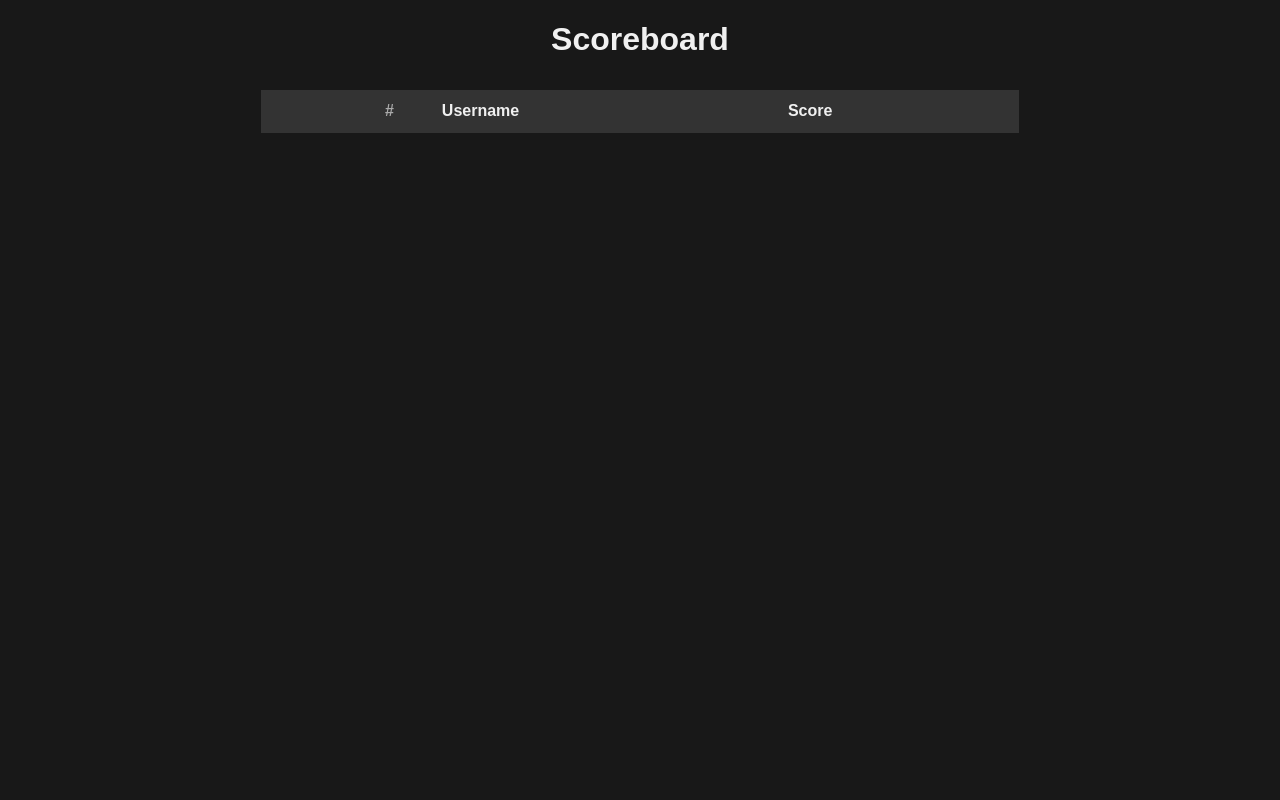
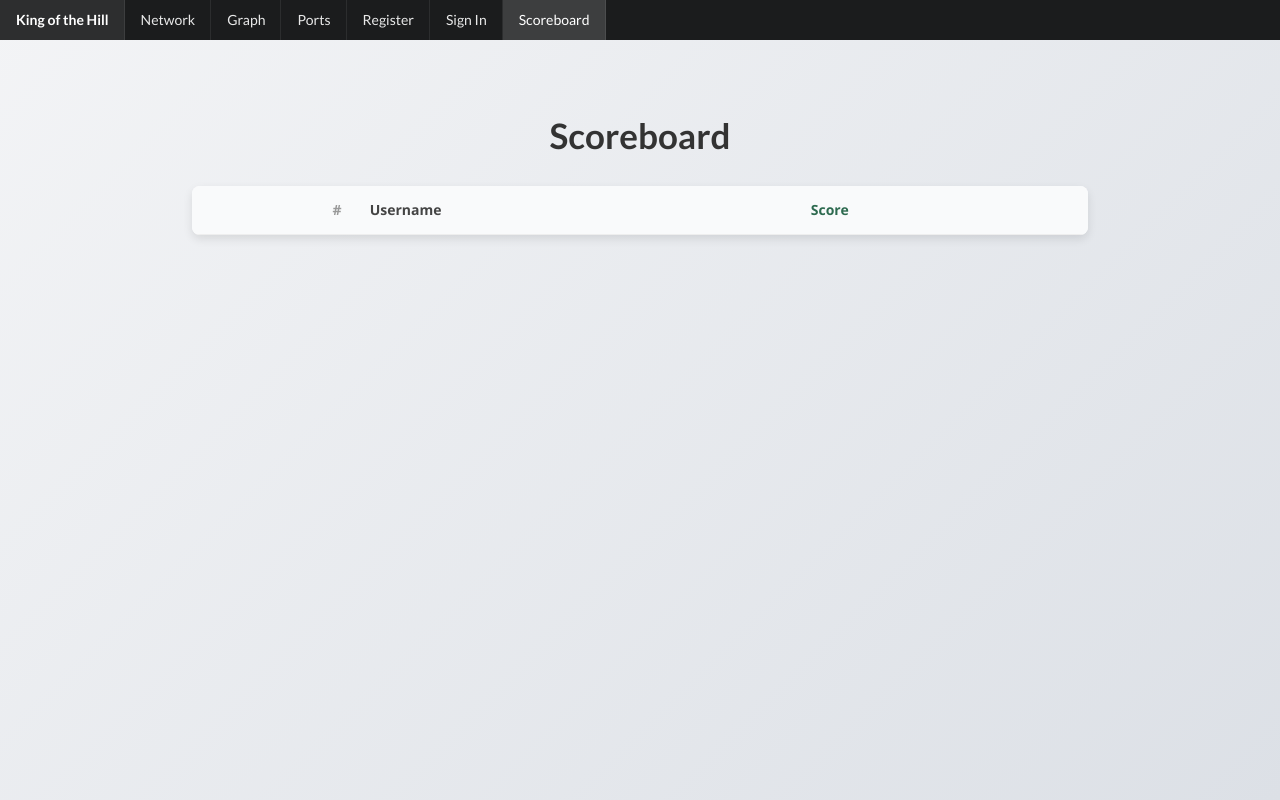
Before and after one commit to Sbabin01/411-Server, a website: page scoreboard.html in a window 1280 px wide. Drawn offline with nearby package versions, Linux system fonts and the light colour scheme; no server answers.

Commit message:
updated scoreboard page and sign in page

```diff
--- a/scoreboard.html
+++ b/scoreboard.html
@@ -1,21 +1,90 @@
 <!DOCTYPE html>
 <html lang="en">
 <head>
-    <meta charset="UTF-8">
+  <meta charset="UTF-8" />
   <title>Scoreboard</title>
+  <meta name="viewport" content="width=device-width, initial-scale=1.0" />
+
+  <!-- ✅ Semantic UI CSS for the navbar -->
+  <link rel="stylesheet" href="https://cdnjs.cloudflare.com/ajax/libs/semantic-ui/2.1.8/semantic.min.css">
+
   <style>
-        body { font-family: Arial, sans-serif; background: #181818; color: #f0f0f0; }
-        h1 { text-align: center; }
-        table { margin: 2em auto; border-collapse: collapse; width: 60%; background: #222; }
-        th, td { padding: 0.75em 1.5em; border-bottom: 1px solid #333; text-align: left; }
-        th { background: #333; }
-        tr:nth-child(even) { background: #242424; }
-        tr:hover { background: #2a2a2a; }
-        .rank { text-align: right; color: #aaa; }
-        .score { font-weight: bold; }
+    /* Background and layout */
+    body {
+      font-family: 'Segoe UI', Tahoma, Geneva, Verdana, sans-serif;
+      background: linear-gradient(135deg, #f3f4f6, #dce0e6);
+      margin: 0;
+      padding-top: 60px;
+    }
+
+    nav.ui.menu {
+      position: fixed;
+      top: 0;
+      width: 100%;
+      z-index: 1000;
+    }
+
+    h1 {
+      text-align: center;
+      color: #333;
+      margin-top: 1.5em;
+      font-size: 2.5em;
+    }
+
+    table {
+      margin: 2em auto;
+      border-collapse: collapse;
+      width: 70%;
+      background: #fff;
+      box-shadow: 0 4px 10px rgba(0, 0, 0, 0.1);
+      border-radius: 8px;
+      overflow: hidden;
+    }
+
+    th, td {
+      padding: 1em;
+      text-align: left;
+      border-bottom: 1px solid #eee;
+    }
+
+    th {
+      background-color: #f9fafb;
+      color: #444;
+    }
+
+    tr:nth-child(even) {
+      background-color: #f6f6f6;
+    }
+
+    tr:hover {
+      background-color: #e0f7fa;
+      transition: background 0.3s;
+    }
+
+    .rank {
+      text-align: right;
+      color: #999;
+    }
+
+    .score {
+      font-weight: bold;
+      color: #2d6a4f;
+    }
   </style>
 </head>
 <body>
+  <!-- ✅ Nav Bar -->
+  <nav class="ui fixed inverted menu">
+    <a href="index.html" class="header item">King of the Hill</a>
+    <a href="index.html" class="item">Network</a>
+    <a href="index.html" class="item">Graph</a>
+    <a href="index.html" class="item">Ports</a>
+    <a href="register.html" class="item">Register</a>
+    <a href="login.html" class="item">Sign In</a>
+    <a href="scoreboard.html" class="active item">Scoreboard</a>
+  </nav>
+
+  <!-- ✅ Scoreboard Content -->
   <h1>Scoreboard</h1>
   <table>
     <thead>
@@ -26,9 +95,11 @@
       </tr>
     </thead>
     <tbody id="scoreboard-body">
-            <!-- Scores will be inserted here -->
+      <!-- Scores will be dynamically inserted here -->
     </tbody>
   </table>
+
+  <!-- ✅ Scoreboard JS -->
   <script>
     async function loadScoreboard() {
       const res = await fetch('/scoreboard-data');
@@ -45,6 +116,7 @@
         tbody.appendChild(tr);
       });
     }
+
     loadScoreboard();
     setInterval(loadScoreboard, 10000); // Refresh every 10 seconds
   </script>
```
Also changed, not shown: login.html (+9 -0 lines), register.html (+9 -0 lines), 1 other file. Lines whose indentation alone changed are shown as unchanged.
